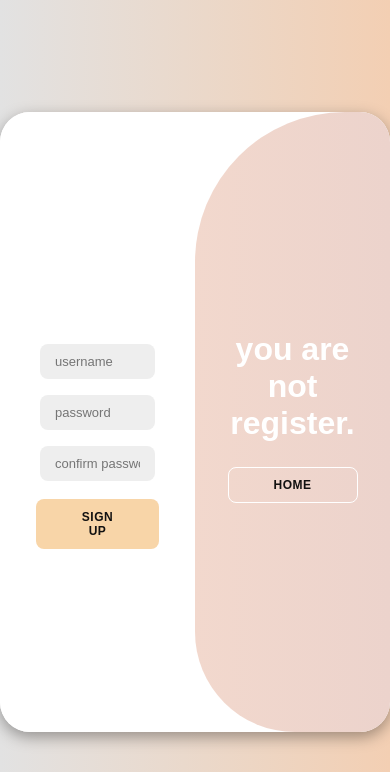
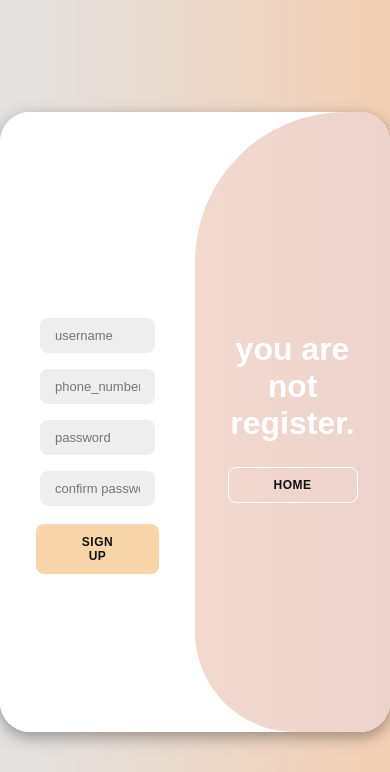
Before and after one commit to FATEMEHAG79/Django-Shop-Project, a Django app: page /Register/1/ in a window 390 px wide. Shown: the top 772 px of the page. Run offline with Django 3.2, Linux system fonts and the light colour scheme.

Commit message:
✨Develop 02 | add phone number field for register.

```diff
--- a/apps/user/views/api.py
+++ b/apps/user/views/api.py
@@ -157,6 +157,7 @@ class Registeration(generic.View):
 
     def post(self, request, email):
         username = self.request.POST.get("username", None)
+        phone_number = self.request.POST.get("phone_number", None)
         password = self.request.POST.get("password", None)
         confirmpassword = self.request.POST.get("password1", None)
         if not all((username, password, confirmpassword)):
@@ -165,6 +166,7 @@ class Registeration(generic.View):
         if password == confirmpassword:
             user = User.objects.get(email=email)
             user.username = username
+            user.phone_number = phone_number
             user.set_password(password)
             user.save()
             # activate
--- a/templates/auth/register.html
+++ b/templates/auth/register.html
@@ -251,6 +251,7 @@ body{
                     {% endif %}
               </div>
                 <input type="username"  name="username" placeholder="username">
+                 <input type="phone_number"  name="phone_number" placeholder="phone_number">
                  <input type="password"  name="password" placeholder="password">
                  <input type="password"  name="password1" placeholder="confirm password">
                 <button>sign up</button>
```
